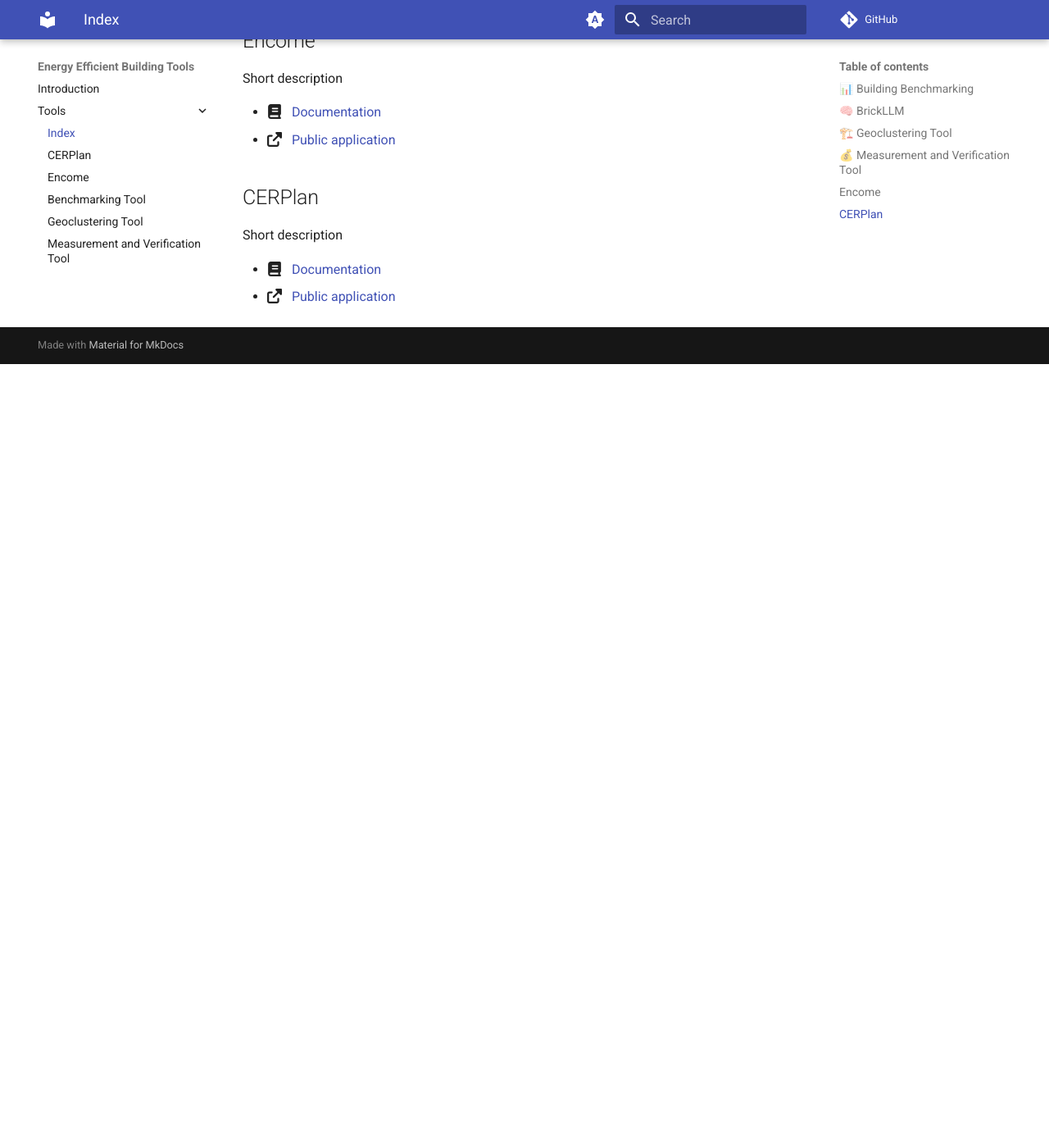
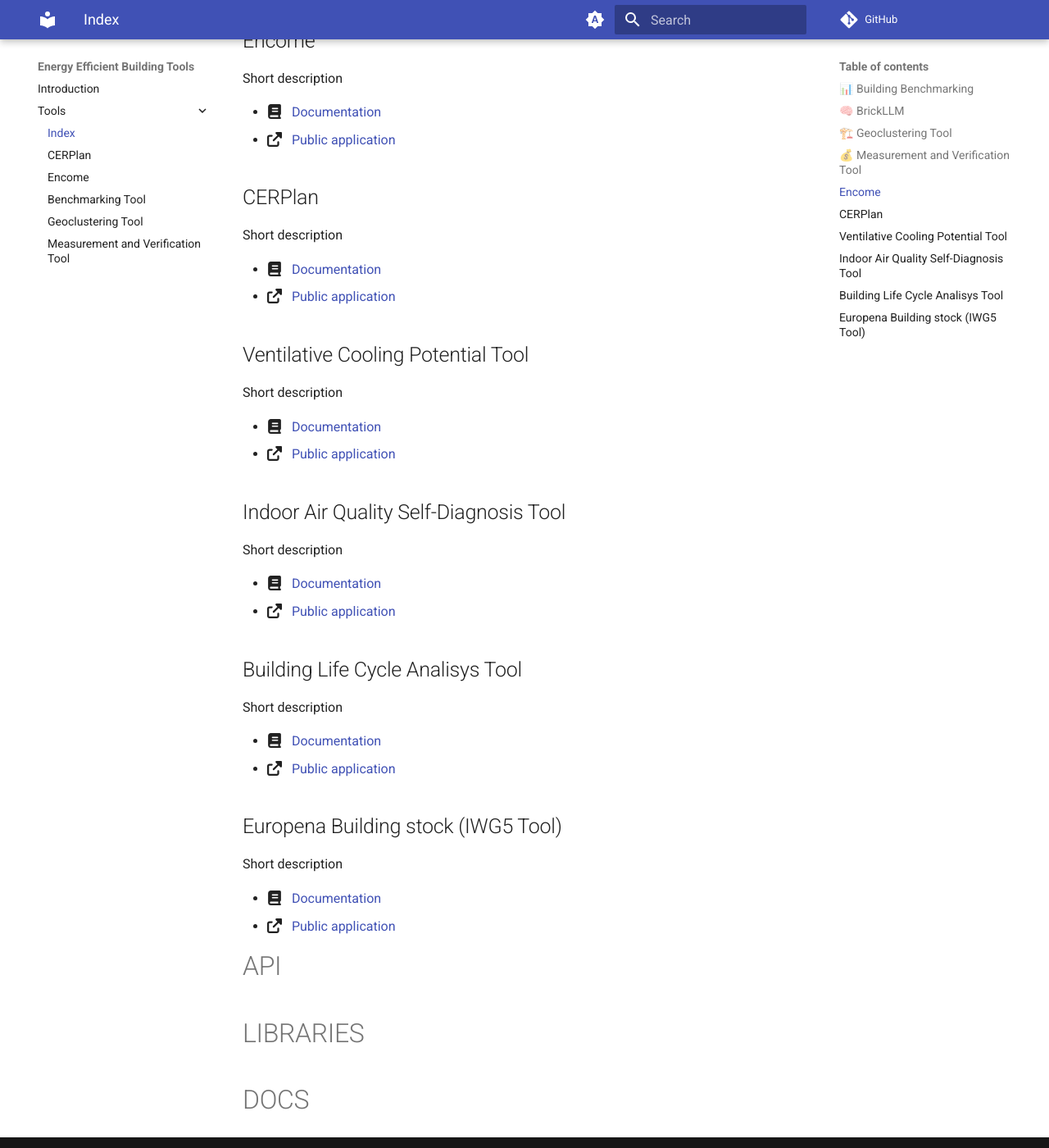
Before and after one commit to EURAC-EEBgroup/tools.eeb.eurac.edu, an MkDocs documentation site: the page built from docs/tools/index.md, in a window 1280 px wide and 1400 px high, scrolled down 1403 px. Shown: the whole window at 82% size. Built offline with MkDocs 1.6.1 and Material for MkDocs 9.7.7, drawn with Linux system fonts in a browser that asks for light colours; comment, search, counter and statistics services are not loaded; before the commit the page ends 1847 px from its top, so only the background shows below that.

Commit message:
Update pages

```diff
--- a/docs/tools/index.md
+++ b/docs/tools/index.md
@@ -55,3 +55,41 @@ Short description
 <!-- - :fontawesome-brands-github: &nbsp; [Git repository]() -->
 - :fontawesome-solid-book: &nbsp; [Documentation](CERPlan.md)
 - :fontawesome-solid-up-right-from-square: &nbsp; [Public application](https://cerplan.eurac.edu)
+
+## Ventilative Cooling Potential Tool
+
+Short description
+
+<!-- - :fontawesome-brands-github: &nbsp; [Git repository]() -->
+- :fontawesome-solid-book: &nbsp; [Documentation](Ventilative_Cooling_Potential.md)
+- :fontawesome-solid-up-right-from-square: &nbsp; [Public application](https://tools.eeb.eurac.edu/ventilative_cooling_potential/)
+
+## Indoor Air Quality Self-Diagnosis Tool
+
+Short description
+
+<!-- - :fontawesome-brands-github: &nbsp; [Git repository]() -->
+- :fontawesome-solid-book: &nbsp; [Documentation](IAQ_Self_Diagnosis.md)
+- :fontawesome-solid-up-right-from-square: &nbsp; [Public application](https://tools.eeb.eurac.edu/iaq_self_diagnosis/)
+
+## Building Life Cycle Analisys Tool
+
+Short description
+
+<!-- - :fontawesome-brands-github: &nbsp; [Git repository]() -->
+- :fontawesome-solid-book: &nbsp; [Documentation](BLCA.md)
+- :fontawesome-solid-up-right-from-square: &nbsp; [Public application](https://tools.eeb.eurac.edu/blca/)
+
+## Europena Building stock (IWG5 Tool)
+
+Short description
+
+<!-- - :fontawesome-brands-github: &nbsp; [Git repository]() -->
+- :fontawesome-solid-book: &nbsp; [Documentation](IWG5.md)
+- :fontawesome-solid-up-right-from-square: &nbsp; [Public application](https://tools.eeb.eurac.edu/iwg5/)
+
+# API
+
+# LIBRARIES
+
+# DOCS
```
